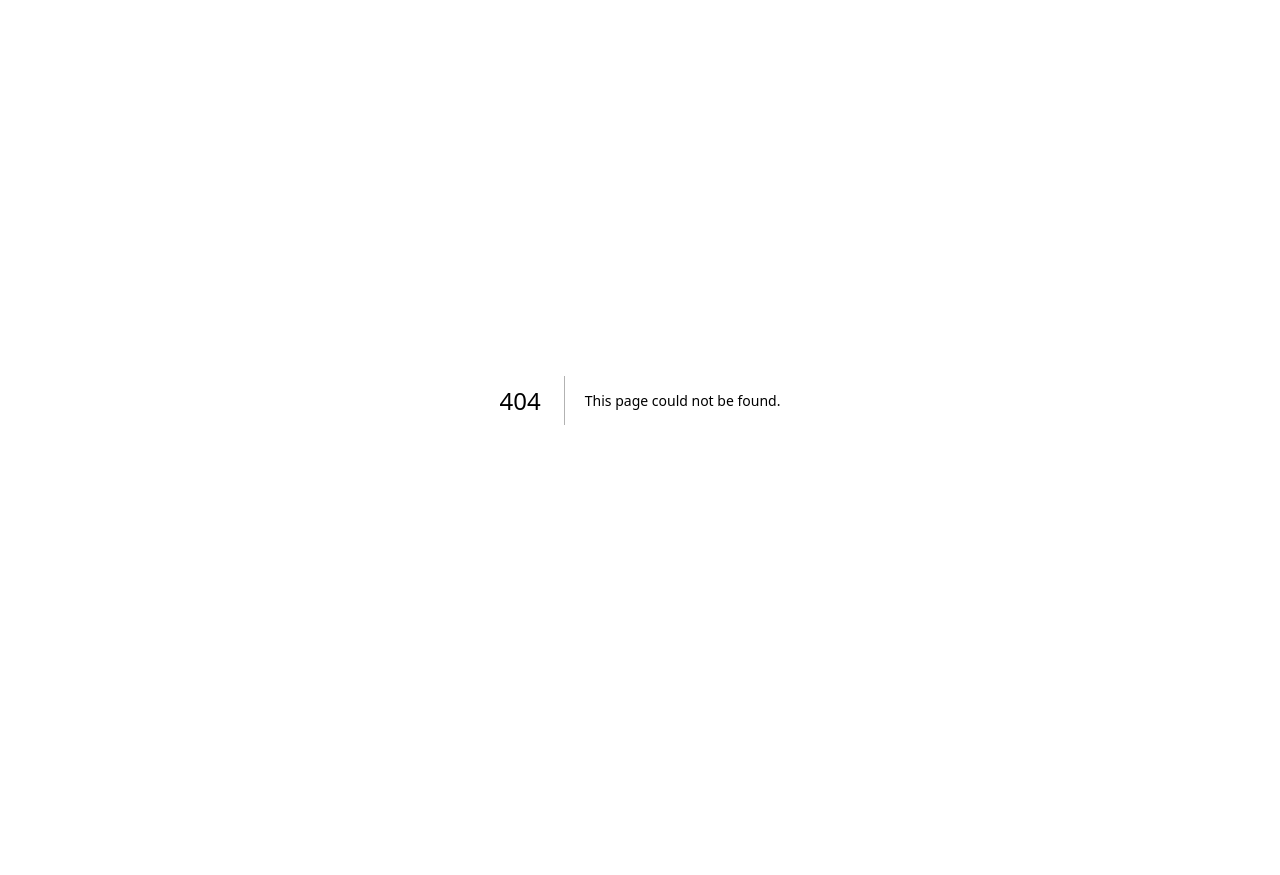
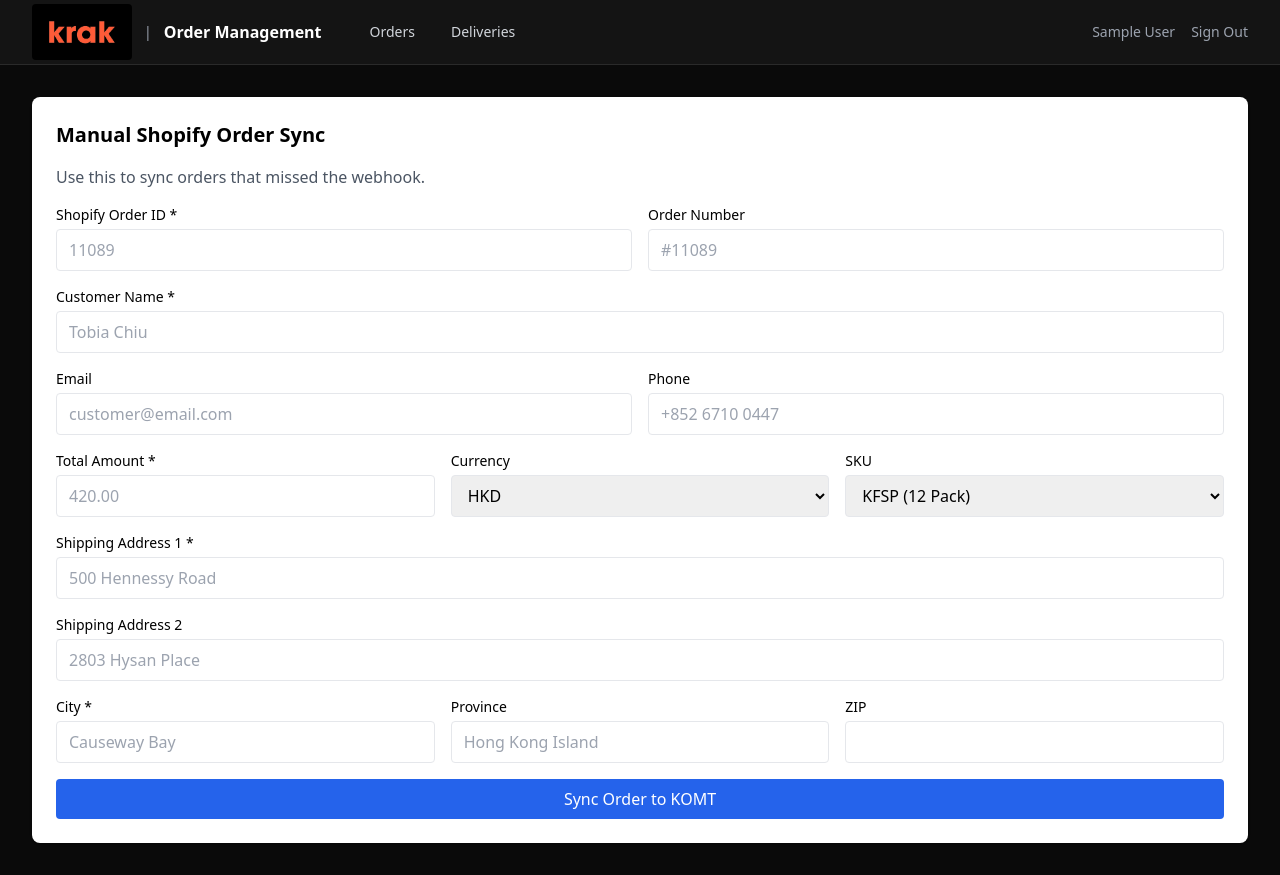
Before and after one commit to kh-andrew/krak-app, a Next.js app: page /dashboard/admin/sync-order in a window 1280 px wide. Before the commit this address had no page. Before the commit the page ends 800 px from the top, so only its background shows below. Built offline with nearby package versions, Linux system fonts and the light colour scheme; no server answers; sample sign-in values are in the browser's storage.

Commit message:
Add manual order sync UI form

```diff
--- /dev/null
+++ b/app/dashboard/admin/sync-order/page.tsx
@@ -0,0 +1,255 @@
+'use client'
+
+import { useState } from 'react'
+
+export default function ManualOrderSync() {
+  const [loading, setLoading] = useState(false)
+  const [result, setResult] = useState<any>(null)
+  const [formData, setFormData] = useState({
+    shopifyOrderId: '',
+    shopifyOrderNumber: '',
+    customerName: '',
+    email: '',
+    phone: '',
+    totalAmount: '',
+    currency: 'HKD',
+    productName: 'krak Focus Shot',
+    quantity: '1',
+    sku: 'KFSP',
+    address1: '',
+    address2: '',
+    city: '',
+    province: '',
+    country: 'Hong Kong SAR',
+    zip: '',
+  })
+
+  const handleSubmit = async (e: React.FormEvent) => {
+    e.preventDefault()
+    setLoading(true)
+    setResult(null)
+
+    try {
+      const [firstName, ...lastNameParts] = formData.customerName.split(' ')
+      const lastName = lastNameParts.join(' ')
+
+      const email = formData.email || `order-${formData.shopifyOrderId}@placeholder.com`
+
+      const response = await fetch('/api/admin/sync-shopify-order', {
+        method: 'POST',
+        headers: { 'Content-Type': 'application/json' },
+        body: JSON.stringify({
+          shopifyOrderId: formData.shopifyOrderId,
+          shopifyOrderNumber: formData.shopifyOrderNumber || `#${formData.shopifyOrderId}`,
+          email,
+          totalAmount: formData.totalAmount,
+          currency: formData.currency,
+          lineItems: [{
+            title: formData.productName,
+            quantity: parseInt(formData.quantity),
+            price: formData.totalAmount,
+            sku: formData.sku,
+          }],
+          customer: {
+            first_name: firstName,
+            last_name: lastName,
+            phone: formData.phone,
+          },
+          shippingAddress: {
+            name: formData.customerName,
+            address1: formData.address1,
+            address2: formData.address2,
+            city: formData.city,
+            province: formData.province,
+            country: formData.country,
+            zip: formData.zip,
+          },
+        }),
+      })
+
+      const data = await response.json()
+      setResult(data)
+    } catch (error: any) {
+      setResult({ error: error.message })
+    } finally {
+      setLoading(false)
+    }
+  }
+
+  return (
+    <div className="bg-white p-6 rounded-lg shadow">
+      <h2 className="text-xl font-bold mb-4">Manual Shopify Order Sync</h2>
+      <p className="text-gray-600 mb-4">Use this to sync orders that missed the webhook.</p>
+
+      {result && (
+        <div className={`p-4 rounded mb-4 ${result.success ? 'bg-green-50 text-green-700' : 'bg-red-50 text-red-700'}`}>
+          {result.success ? `✅ ${result.message}` : `❌ ${result.error}`}
+        </div>
+      )}
+
+      <form onSubmit={handleSubmit} className="space-y-4">
+        <div className="grid grid-cols-2 gap-4">
+          <div>
+            <label className="block text-sm font-medium mb-1">Shopify Order ID *</label>
+            <input
+              type="text"
+              value={formData.shopifyOrderId}
+              onChange={(e) => setFormData({...formData, shopifyOrderId: e.target.value})}
+              className="w-full border rounded px-3 py-2"
+              placeholder="11089"
+              required
+            />
+          </div>
+          <div>
+            <label className="block text-sm font-medium mb-1">Order Number</label>
+            <input
+              type="text"
+              value={formData.shopifyOrderNumber}
+              onChange={(e) => setFormData({...formData, shopifyOrderNumber: e.target.value})}
+              className="w-full border rounded px-3 py-2"
+              placeholder="#11089"
+            />
+          </div>
+        </div>
+
+        <div>
+          <label className="block text-sm font-medium mb-1">Customer Name *</label>
+          <input
+            type="text"
+            value={formData.customerName}
+            onChange={(e) => setFormData({...formData, customerName: e.target.value})}
+            className="w-full border rounded px-3 py-2"
+            placeholder="Tobia Chiu"
+            required
+          />
+        </div>
+
+        <div className="grid grid-cols-2 gap-4">
+          <div>
+            <label className="block text-sm font-medium mb-1">Email</label>
+            <input
+              type="email"
+              value={formData.email}
+              onChange={(e) => setFormData({...formData, email: e.target.value})}
+              className="w-full border rounded px-3 py-2"
+              placeholder="customer@email.com"
+            />
+          </div>
+          <div>
+            <label className="block text-sm font-medium mb-1">Phone</label>
+            <input
+              type="text"
+              value={formData.phone}
+              onChange={(e) => setFormData({...formData, phone: e.target.value})}
+              className="w-full border rounded px-3 py-2"
+              placeholder="+852 6710 0447"
+            />
+          </div>
+        </div>
+
+        <div className="grid grid-cols-3 gap-4">
+          <div>
+            <label className="block text-sm font-medium mb-1">Total Amount *</label>
+            <input
+              type="text"
+              value={formData.totalAmount}
+              onChange={(e) => setFormData({...formData, totalAmount: e.target.value})}
+              className="w-full border rounded px-3 py-2"
+              placeholder="420.00"
+              required
+            />
+          </div>
+          <div>
+            <label className="block text-sm font-medium mb-1">Currency</label>
+            <select
+              value={formData.currency}
+              onChange={(e) => setFormData({...formData, currency: e.target.value})}
+              className="w-full border rounded px-3 py-2"
+            >
+              <option value="HKD">HKD</option>
+              <option value="USD">USD</option>
+              <option value="EUR">EUR</option>
+            </select>
+          </div>
+          <div>
+            <label className="block text-sm font-medium mb-1">SKU</label>
+            <select
+              value={formData.sku}
+              onChange={(e) => setFormData({...formData, sku: e.target.value})}
+              className="w-full border rounded px-3 py-2"
+            >
+              <option value="KFSS">KFSS (Single)</option>
+              <option value="KFSP">KFSP (12 Pack)</option>
+              <option value="KFSB">KFSB (Box)</option>
+            </select>
+          </div>
+        </div>
+
+        <div>
+          <label className="block text-sm font-medium mb-1">Shipping Address 1 *</label>
+          <input
+            type="text"
+            value={formData.address1}
+            onChange={(e) => setFormData({...formData, address1: e.target.value})}
+            className="w-full border rounded px-3 py-2"
+            placeholder="500 Hennessy Road"
+            required
+          />
+        </div>
+
+        <div>
+          <label className="block text-sm font-medium mb-1">Shipping Address 2</label>
+          <input
+            type="text"
+            value={formData.address2}
+            onChange={(e) => setFormData({...formData, address2: e.target.value})}
+            className="w-full border rounded px-3 py-2"
+            placeholder="2803 Hysan Place"
+          />
+        </div>
+
+        <div className="grid grid-cols-3 gap-4">
+          <div>
+            <label className="block text-sm font-medium mb-1">City *</label>
+            <input
+              type="text"
+              value={formData.city}
+              onChange={(e) => setFormData({...formData, city: e.target.value})}
+              className="w-full border rounded px-3 py-2"
+              placeholder="Causeway Bay"
+              required
+            />
+          </div>
+          <div>
+            <label className="block text-sm font-medium mb-1">Province</label>
+            <input
+              type="text"
+              value={formData.province}
+              onChange={(e) => setFormData({...formData, province: e.target.value})}
+              className="w-full border rounded px-3 py-2"
+              placeholder="Hong Kong Island"
+            />
+          </div>
+          <div>
+            <label className="block text-sm font-medium mb-1">ZIP</label>
+            <input
+              type="text"
+              value={formData.zip}
+              onChange={(e) => setFormData({...formData, zip: e.target.value})}
+              className="w-full border rounded px-3 py-2"
+              placeholder=""
+            />
+          </div>
+        </div>
+
+        <button
+          type="submit"
+          disabled={loading}
+          className="w-full bg-blue-600 text-white py-2 rounded hover:bg-blue-700 disabled:bg-gray-400"
+        >
+          {loading ? 'Syncing...' : 'Sync Order to KOMT'}
+        </button>
+      </form>
+    </div>
+  )
+}
```
